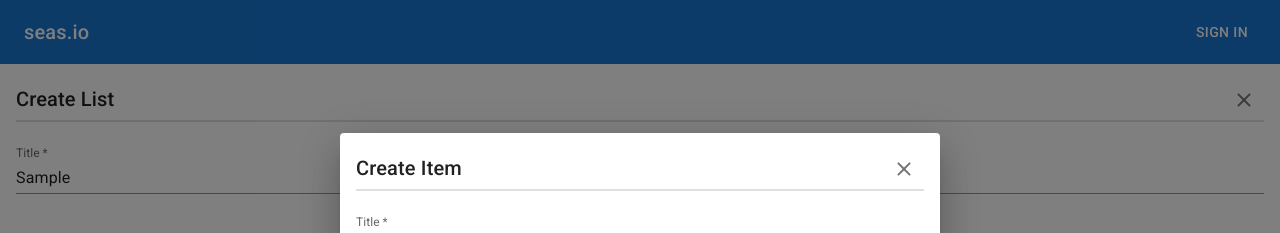
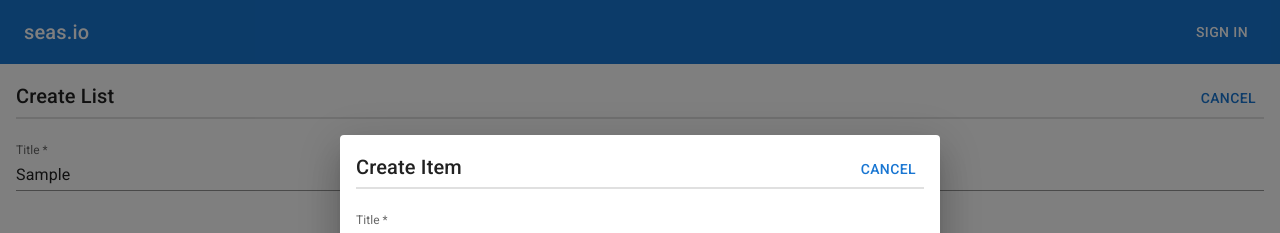
Before and after one commit to clumsycomputer/seas-client, a React (Create React App) app: page /content-list/create in a window 1280 px wide. Both pictures are taken after typing "Sample" into the empty fields and a click on the button "ADD ITEM". Shown: the top 233 px of the page. Built offline with nearby package versions, Linux system fonts and the light colour scheme.

Commit message:
feature(./src/components/ContentListForm.tsx): make cancel button more clear

```diff
--- a/src/components/ContentListForm.tsx
+++ b/src/components/ContentListForm.tsx
@@ -102,13 +102,13 @@ export function ContentListForm(props: ContentListFormProps) {
     <FormDisplay
       formTitle={formTitle}
       cancelDialogFormAction={
-        <IconButton
+        <Button
           onClick={() => {
             cancelContentListForm()
           }}
         >
-          <CloseRounded />
-        </IconButton>
+          Cancel
+        </Button>
       }
       formContent={
         <Fragment>
@@ -414,6 +414,18 @@ export function ContentListForm(props: ContentListFormProps) {
           </Button>
         </Fragment>
       }
+      formError={
+        submitFormState.taskStatus === 'taskError' ? (
+          <Typography
+            display={'flex'}
+            flexDirection={'row-reverse'}
+            variant={'subtitle2'}
+            color={'error.main'}
+          >
+            Oops, something happened!
+          </Typography>
+        ) : null
+      }
     />
   )
 }
@@ -451,13 +463,13 @@ function ContentItemForm(props: ContentItemFormProps) {
     <FormDisplay
       formTitle={formTitle}
       cancelDialogFormAction={
-        <IconButton
+        <Button
           onClick={() => {
             cancelContentItemForm()
           }}
         >
-          <CloseRounded />
-        </IconButton>
+          Cancel
+        </Button>
       }
       formContent={
         <Fragment>
@@ -531,6 +543,7 @@ function ContentItemForm(props: ContentItemFormProps) {
           {submitLabel}
         </Button>
       }
+      formError={null}
     />
   )
 }
@@ -540,10 +553,17 @@ interface FormDisplayProps {
   cancelDialogFormAction: ReactNode
   formContent: ReactNode
   formActions: ReactNode
+  formError: ReactNode
 }
 
 function FormDisplay(props: FormDisplayProps) {
-  const { formTitle, cancelDialogFormAction, formContent, formActions } = props
+  const {
+    formTitle,
+    cancelDialogFormAction,
+    formContent,
+    formActions,
+    formError,
+  } = props
   return (
     <Stack padding={2} spacing={3}>
       <Stack spacing={0}>
@@ -565,6 +585,7 @@ function FormDisplay(props: FormDisplayProps) {
       >
         {formActions}
       </Box>
+      {formError}
     </Stack>
   )
 }
@@ -613,6 +634,7 @@ function useForm<CurrentFormShape extends object>(
           strict: true,
           abortEarly: false,
         })
+        setFormErrors({})
       } catch (someFormValidationError: unknown) {
         if (someFormValidationError instanceof Yup.ValidationError) {
           setFormErrors(parseYupFormErrors(someFormValidationError))
```
